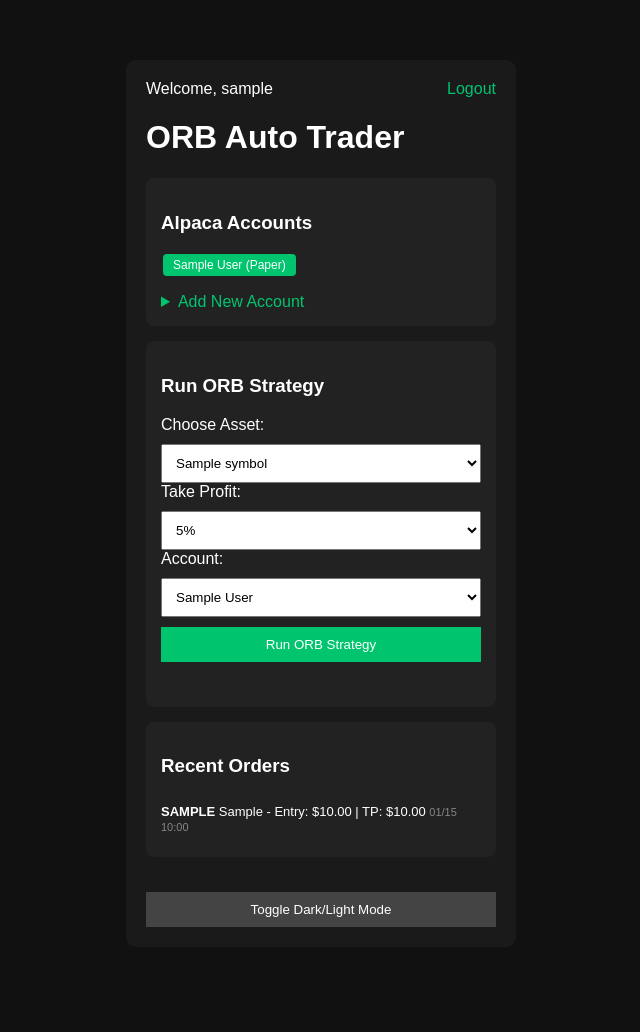
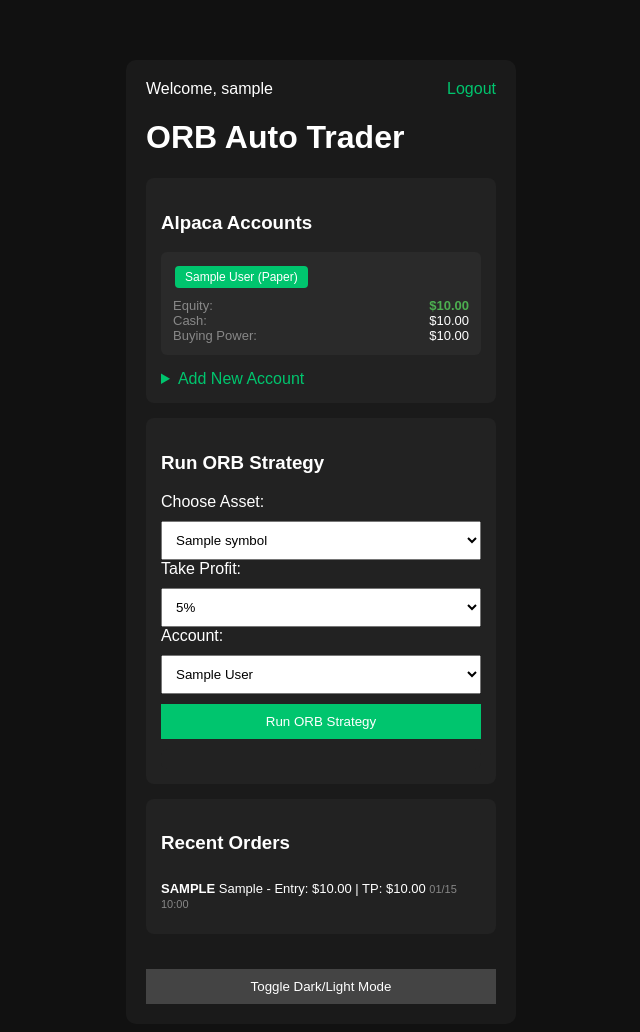
Before and after one commit to Johnnyqureshi/JQFinance, a Flask app: page /dashboard in a window 1280 px wide. Shown: the whole page, without its empty margins (319-959 px from the left). Before the commit the page ends 927 px from the top, so only its background shows below. Run offline with Flask 3, Linux system fonts and the light colour scheme; a user stored in the database is signed in; tables that the repository leaves empty hold one stand-in row (values such as "Sample post"); a database or web service that is not in the repository returns one stand-in record (values such as "Sample title"); data that the repository does not hold is empty.

Commit message:
Display account balances for each trading account on the dashboard
Add a new function to fetch account balances from the Alpaca API and update the dashboard view to display equity, cash, and buying power for each linked account.

Replit-Commit-Author: Agent
Replit-Commit-Session-Id: a2bbaf12-8b26-4f90-9644-7bc812e47271
Replit-Commit-Checkpoint-Type: full_checkpoint
Replit-Commit-Event-Id: 1f8c6a69-c44d-4fca-9bed-bf30707f8090
Replit-Commit-Screenshot-Url: https://storage.googleapis.com/screenshot-production-us-central1/b916305a-f631-4e77-949a-84a5daadd821/a2bbaf12-8b26-4f90-9644-7bc812e47271/KfTLCO0
Replit-Helium-Checkpoint-Created: true

```diff
--- a/app.py
+++ b/app.py
@@ -61,6 +61,25 @@ def check_api_connection(account=None):
         return r.status_code == 200
     except:
         return False
+
+def fetch_account_balance(account):
+    headers = get_alpaca_headers(account)
+    if not headers["APCA-API-KEY-ID"] or not headers["APCA-API-SECRET-KEY"]:
+        return None
+    try:
+        base_url = "https://paper-api.alpaca.markets" if account.is_paper else "https://api.alpaca.markets"
+        url = f"{base_url}/v2/account"
+        r = requests.get(url, headers=headers, timeout=5)
+        if r.status_code == 200:
+            data = r.json()
+            return {
+                "equity": float(data.get("equity", 0)),
+                "cash": float(data.get("cash", 0)),
+                "buying_power": float(data.get("buying_power", 0))
+            }
+        return None
+    except:
+        return None
 
 def get_assets(account=None):
     headers = get_alpaca_headers(account)
@@ -221,13 +240,17 @@ def dashboard():
     orders = OrderRecord.query.filter_by(user_id=current_user.id).order_by(OrderRecord.created_at.desc()).limit(20).all()
 
     selected_account = None
-    if accounts:
-        selected_account = accounts[0]
+    account_balances = {}
+    for account in accounts:
+        balance = fetch_account_balance(account)
+        account_balances[account.id] = balance
+        if selected_account is None:
+            selected_account = account
 
     assets = get_assets(selected_account)
     api_connected = check_api_connection(selected_account)
 
-    return render_template("dashboard.html", accounts=accounts, orders=orders, assets=assets, api_connected=api_connected)
+    return render_template("dashboard.html", accounts=accounts, orders=orders, assets=assets, api_connected=api_connected, account_balances=account_balances)
 
 @app.route("/add_account", methods=["POST"])
 @login_required
--- a/templates/dashboard.html
+++ b/templates/dashboard.html
@@ -18,6 +18,8 @@
     .checkbox-row { display: flex; align-items: center; gap: 8px; margin: 10px 0; }
     .nav-links { display: flex; justify-content: space-between; margin-bottom: 15px; }
     .nav-links a { color: #00c56e; text-decoration: none; }
+    .account-card { background: #2a2a2a; }
+    .light-mode .account-card { background: #e8e8e8; }
 </style>
 {% endblock %}
 
@@ -44,7 +46,29 @@
         <h3>Alpaca Accounts</h3>
         {% if accounts %}
             {% for account in accounts %}
-            <span class="account-badge">{{ account.name }} {% if account.is_paper %}(Paper){% endif %}</span>
+            <div class="account-card" style="background: #2a2a2a; padding: 12px; border-radius: 6px; margin-bottom: 10px;">
+                <div style="display: flex; justify-content: space-between; align-items: center;">
+                    <span class="account-badge">{{ account.name }} {% if account.is_paper %}(Paper){% endif %}</span>
+                </div>
+                {% if account_balances.get(account.id) %}
+                <div style="margin-top: 8px; font-size: 13px;">
+                    <div style="display: flex; justify-content: space-between;">
+                        <span style="color: #888;">Equity:</span>
+                        <span style="color: #4caf50; font-weight: bold;">${{ "%.2f"|format(account_balances[account.id].equity) }}</span>
+                    </div>
+                    <div style="display: flex; justify-content: space-between;">
+                        <span style="color: #888;">Cash:</span>
+                        <span>${{ "%.2f"|format(account_balances[account.id].cash) }}</span>
+                    </div>
+                    <div style="display: flex; justify-content: space-between;">
+                        <span style="color: #888;">Buying Power:</span>
+                        <span>${{ "%.2f"|format(account_balances[account.id].buying_power) }}</span>
+                    </div>
+                </div>
+                {% else %}
+                <div style="margin-top: 8px; font-size: 12px; color: #888;">Balance unavailable</div>
+                {% endif %}
+            </div>
             {% endfor %}
         {% else %}
             <p style="color: #888; font-size: 13px;">No accounts added yet.</p>
```
Also changed, not shown: 1 other file.
